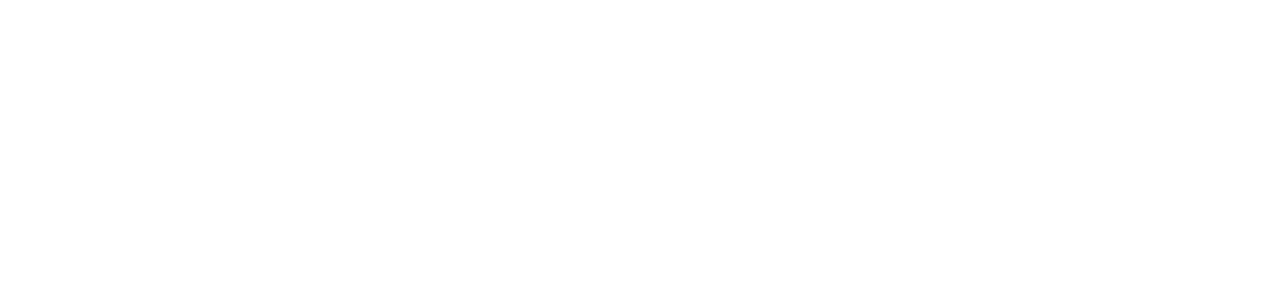
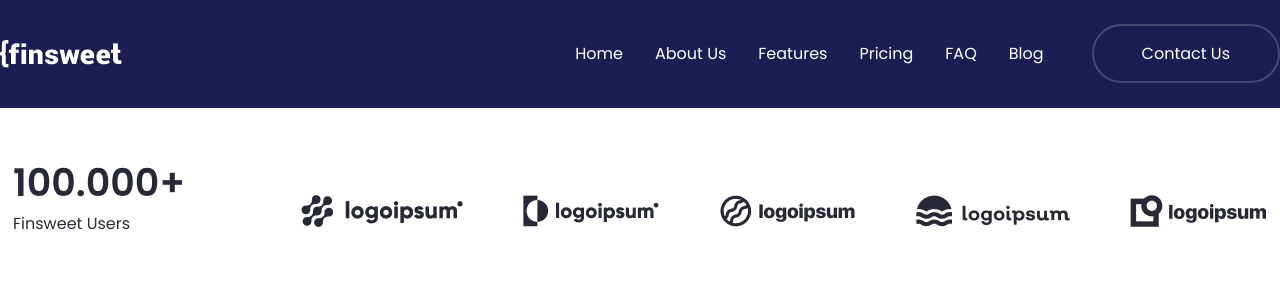
Before and after one commit to Roni006/finsweet, a React app: page /logo in a window 1280 px wide. Before the commit this address had no page. Shown: the top 300 px of the page. Built offline with nearby package versions, Linux system fonts and the light colour scheme; the HTML template or start-up script is replaced by a standard one.

Commit message:
logo section added

```diff
--- a/src/App.jsx
+++ b/src/App.jsx
@@ -1,5 +1,4 @@
 import { BrowserRouter, Route, Routes } from "react-router";
-import AboutUs from "./Pages/AboutUsHero/AboutUsHero";
 import Home from "./components/Home/Home";
 import RootLayout from "./layout/RootLayout";
 import WhoWeAre from "./Pages/WhoWeAre/WhoWeAre";
@@ -10,6 +9,8 @@
 import Feature from "./Pages/Feature/Feature";
 import OurTeam from "./Pages/OurTeam/OurTeam";
 import FeatureHero from "./Pages/FeatureHero/FeatureHero";
+import AboutUs from "./components/AboutUs/AboutUs";
+import Logo from "./Pages/Logo/Logo";
 function App() {
   return (
     <>
@@ -17,7 +18,8 @@
         <Routes>
           <Route path="/" element={<RootLayout />}>
             <Route index element={<Home />} />
-            <Route path="/aboutus" element={<AboutUs />} />
+            <Route path={"/aboutus"} element={<AboutUs />} />
+
             {/*! extra  */}
             <Route path="/whoweare" element={<WhoWeAre />} />
             <Route path="/process" element={<Process />} />
@@ -27,6 +29,7 @@
             <Route path="/feature" element={<Feature />} />
             <Route path="/team" element={<OurTeam />} />
             <Route path="/featurehero" element={<FeatureHero />} />
+            <Route path="/logo" element={<Logo />} />
           </Route>
         </Routes>
       </BrowserRouter>
--- a/src/Pages/AboutUsHero/AboutUsHero.jsx
+++ b/src/Pages/AboutUsHero/AboutUsHero.jsx
@@ -1,8 +1,10 @@
 import Container from '../../components/Common/Container'
 import aboutBg from "../../assets/about-bg/aboutBg.png"
+
 const AboutUsHero = () => {
   return (
     <>
+
     <section className='py-32'>
         <Container>
             <div className='flex items-center gap-[138px]'>
@@ -21,4 +23,4 @@
   )
 }
 
-export default AboutUsHero;
+export default AboutUsHero
--- a/src/Pages/Benefit/Benefit.jsx
+++ b/src/Pages/Benefit/Benefit.jsx
@@ -85,11 +85,6 @@
                 {brandImage.map((brands, i) => (
                   <img src={brands.brand} alt="" />
                 ))}
-                {/* <img src={brand1} alt="brand image" />
-                <img src={brand2} alt="brand image" />
-                <img src={brand3} alt="brand image" />
-                <img src={brand4} alt="brand image" />
-                <img src={brand5} alt="brand image" /> */}
               </div>
             </div>
           </div>
--- /dev/null
+++ b/src/Pages/Logo/Logo.jsx
@@ -0,0 +1,53 @@
+import React from "react";
+import Container from "../../components/Common/Container";
+//! brand image
+import brand1 from "../../assets/brand/Logo 1.png";
+import brand2 from "../../assets/brand/Logo 2.png";
+import brand3 from "../../assets/brand/Logo 3.png";
+import brand4 from "../../assets/brand/Logo 4.png";
+import brand5 from "../../assets/brand/Logo 5.png";
+
+const Logo = () => {
+  const brandImage = [
+    {
+      brand: brand1,
+    },
+    {
+      brand: brand2,
+    },
+    {
+      brand: brand3,
+    },
+    {
+      brand: brand4,
+    },
+    {
+      brand: brand5,
+    },
+  ];
+  return (
+    <>
+      <section>
+        <Container>
+          <div className="brand flex items-center gap-[90px] justify-around">
+            <div className="mt-12">
+              <h1 className="text-[38px] font-poppins leading-[54px] text-[#282938] font-semibold ">
+                100.000+
+              </h1>
+              <p className="font-poppins font-normal text-[16px] leading-7 text-[#282938] ">
+                Finsweet Users
+              </p>
+            </div>
+            <div className="flex items-center gap-15 mt-[75px]">
+              {brandImage.map((brands, i) => (
+                <img src={brands.brand} alt="" />
+              ))}
+            </div>
+          </div>
+        </Container>
+      </section>
+    </>
+  );
+};
+
+export default Logo;
```
